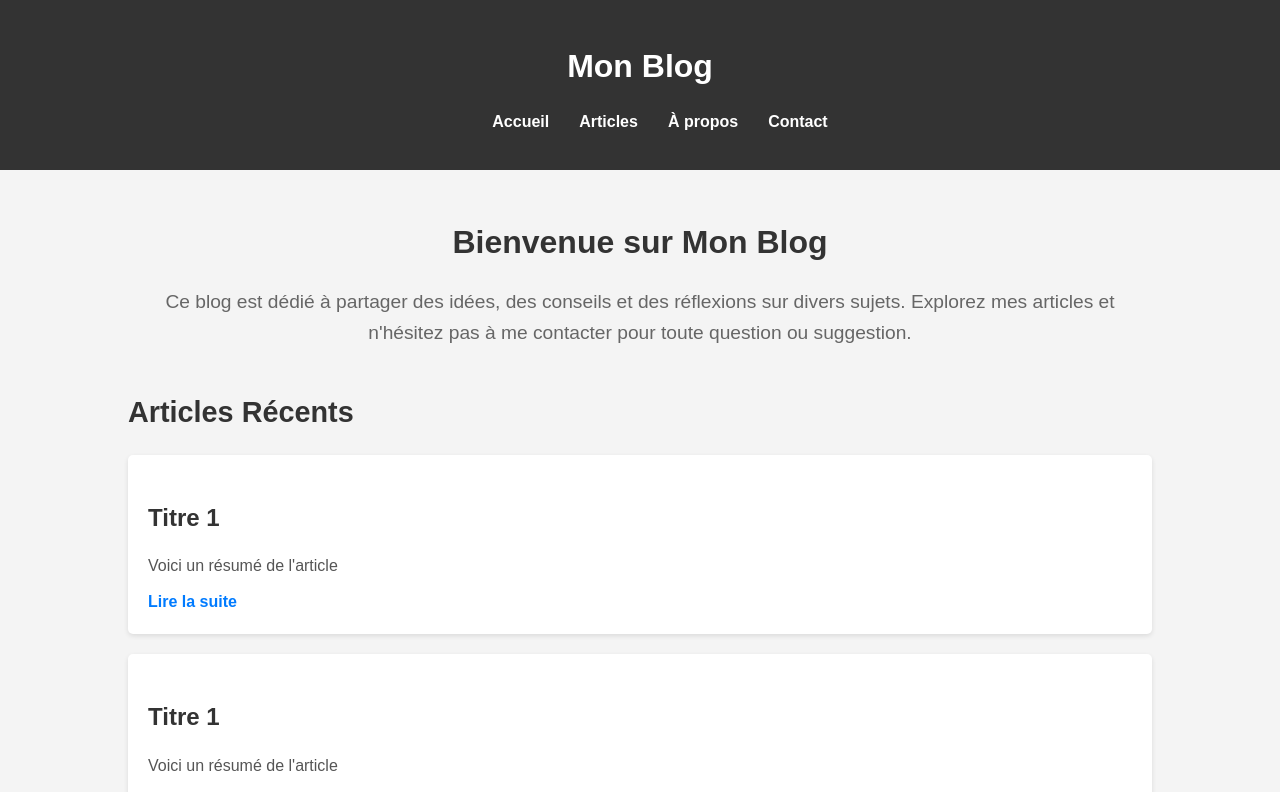
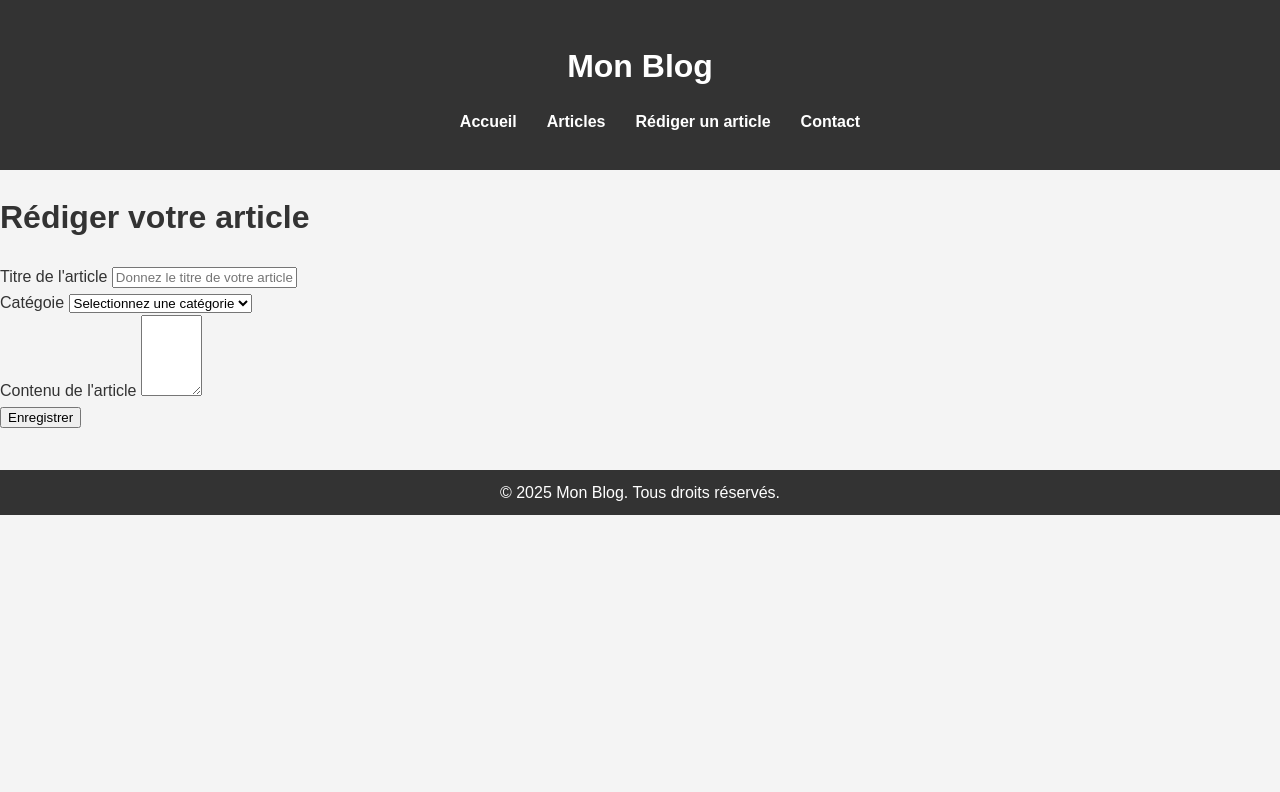
Before and after one commit to Ouzy012/tp_react_fsw_nov24, a React (Create React App) app: page /rediger-article in a window 1280 px wide. Shown: the top 792 px of the page. Built offline with nearby package versions, Linux system fonts and the light colour scheme.

Commit message:
seances 3

```diff
--- a/package.json
+++ b/package.json
@@ -10,6 +10,7 @@
     "react": "^19.0.0",
     "react-dom": "^19.0.0",
     "react-router": "^7.2.0",
+    "react-router-dom": "^7.2.0",
     "react-scripts": "5.0.1",
     "web-vitals": "^2.1.4"
   },
--- a/src/App.js
+++ b/src/App.js
@@ -1,62 +1,20 @@
-import { Outlet } from "react-router";
+import { BrowserRouter, Outlet, Route, Router, Routes } from "react-router";
 import "./App.css";
 import Footer from "./component/layouts/footer/Footer";
 import Nav from "./component/layouts/nav/Nav";
-import Article from "./component/ui/article/Article";
+import Home from "./pages/Home";
+import AddArticle from "./pages/article/AddArticle";
 
 const App = () => {
-  const articles = [
-    {
-      title: "Titre 1",
-      resume: "Voici un résumé de l'article",
-      slug: "",
-    },
-    {
-      title: "Titre 1",
-      resume: "Voici un résumé de l'article",
-      slug: "",
-    },
-    {
-      title: "Titre 1",
-      resume: "Voici un résumé de l'article",
-      slug: "",
-    },
-    {
-      title: "Titre 1",
-      resume: "Voici un résumé de l'article",
-      slug: "",
-    },
-  ];
   return (
-    <>
-      {/* Barre de navigation ici */}
+    <BrowserRouter>
       <Nav />
-
-      <main className="container">
-        <section className="intro">
-          <h2>Bienvenue sur Mon Blog</h2>
-          <p>
-            Ce blog est dédié à partager des idées, des conseils et des
-            réflexions sur divers sujets. Explorez mes articles et n'hésitez pas
-            à me contacter pour toute question ou suggestion.
-          </p>
-        </section>
-
-        <section className="recent-posts">
-          <h2>Articles Récents</h2>
-          {articles.map((value, key) => (
-            <Article
-              key={key}
-              title={value.title}
-              resume={value.resume}
-              slug={value.slug}
-            />
-          ))}
-        </section>
-      </main>
-
-      <Footer/>
-    </>
+      <Routes>
+        <Route path="/" element={<Home />} />
+        <Route path="/rediger-article" element={<AddArticle />} />
+      </Routes>
+      <Footer />
+    </BrowserRouter>
   );
 };
 
--- a/src/component/layouts/nav/Nav.js
+++ b/src/component/layouts/nav/Nav.js
@@ -15,7 +15,7 @@ const Nav = () => {
               <a href="">Articles</a>
             </li>
             <li>
-              <a href="">À propos</a>
+              <NavLink to="/rediger-article">Rédiger un article</NavLink>
             </li>
             <li>
               <a href="">Contact</a>
--- a/src/component/ui/article/Article.js
+++ b/src/component/ui/article/Article.js
@@ -16,7 +16,7 @@ const Article = ({ title, resume, slug }) => {
         <>
           <h3>{title}</h3>
           <p> {resume} </p>
-          <a href="#">Lire la suite</a>
+          <NavLink href="#">Lire la suite</NavLink>
         </>
       )}
     </article>
--- /dev/null
+++ b/src/component/ui/buttons/Button.js
@@ -0,0 +1,9 @@
+
+const Button = ({name}) => {
+
+    return (
+        <button> {name} </button>
+    )
+}
+
+export default Button
--- /dev/null
+++ b/src/component/ui/input/Input.js
@@ -0,0 +1,41 @@
+const Input = ({ label, type, name, placeholder, required = true }) => {
+  return (
+    <>
+      <label> {label} </label>
+      <input
+        type={type}
+        name={name}
+        placeholder={placeholder}
+        required={required}
+      />
+    </>
+  );
+};
+
+export default Input;
+
+export const Select = ({ label, name, option }) => {
+  return (
+    <>
+      <label> {label} </label>
+      <select name={name}>
+        <option value="">Selectionnez une catégorie</option>
+        {option.map((value) => (
+          <option key={value.id} value={value.name}>
+            {" "}
+            {value.name}{" "}
+          </option>
+        ))}
+      </select>
+    </>
+  );
+};
+
+export const TextArea = ({ label, name }) => {
+  return (
+    <>
+      <label> {label} </label>
+      <textarea cols="5" rows="5" name={name}></textarea>
+    </>
+  );
+};
--- /dev/null
+++ b/src/pages/Home.js
@@ -0,0 +1,52 @@
+import Article from "../component/ui/article/Article";
+
+const Home = () => {
+  const articles = [
+    {
+      title: "Titre 1",
+      resume: "Voici un résumé de l'article",
+      slug: "",
+    },
+    {
+      title: "Titre 1",
+      resume: "Voici un résumé de l'article",
+      slug: "",
+    },
+    {
+      title: "Titre 1",
+      resume: "Voici un résumé de l'article",
+      slug: "",
+    },
+    {
+      title: "Titre 1",
+      resume: "Voici un résumé de l'article",
+      slug: "",
+    },
+  ];
+  return (
+    <main className="container">
+      <section className="intro">
+        <h2>Bienvenue sur Mon Blog</h2>
+        <p>
+          Ce blog est dédié à partager des idées, des conseils et des réflexions
+          sur divers sujets. Explorez mes articles et n'hésitez pas à me
+          contacter pour toute question ou suggestion.
+        </p>
+      </section>
+
+      <section className="recent-posts">
+        <h2>Articles Récents</h2>
+        {articles.map((value, key) => (
+          <Article
+            key={key}
+            title={value.title}
+            resume={value.resume}
+            slug={value.slug}
+          />
+        ))}
+      </section>
+    </main>
+  );
+};
+
+export default Home;
--- /dev/null
+++ b/src/pages/article/AddArticle.js
@@ -0,0 +1,38 @@
+import Button from "../../component/ui/buttons/Button";
+import Input, { Select, TextArea } from "../../component/ui/input/Input";
+
+const AddArticle = () => {
+  const categories = [
+    {id: 1, name: "Sport"},
+    {id: 2, name: "Culture"},
+  ];
+  return (
+    <>
+      <h1>Rédiger votre article</h1>
+      <form>
+        <div>
+          <Input
+            label="Titre de l'article"
+            type="text"
+            name="title"
+            placeholder="Donnez le titre de votre article"
+            required={false}
+          />
+        </div>
+
+        <div>
+          <Select label="Catégoie" name="category" option={categories}/>
+        </div>
+        <div>
+          <TextArea label="Contenu de l'article" name="content"/>
+        </div>
+
+        <div>
+          <Button name="Enregistrer" />
+        </div>
+      </form>
+    </>
+  );
+};
+
+export default AddArticle;
```
Also changed, not shown: src/component/ui/input/input.css (added), 1 other file (tests, documents, lock files or other folders).
